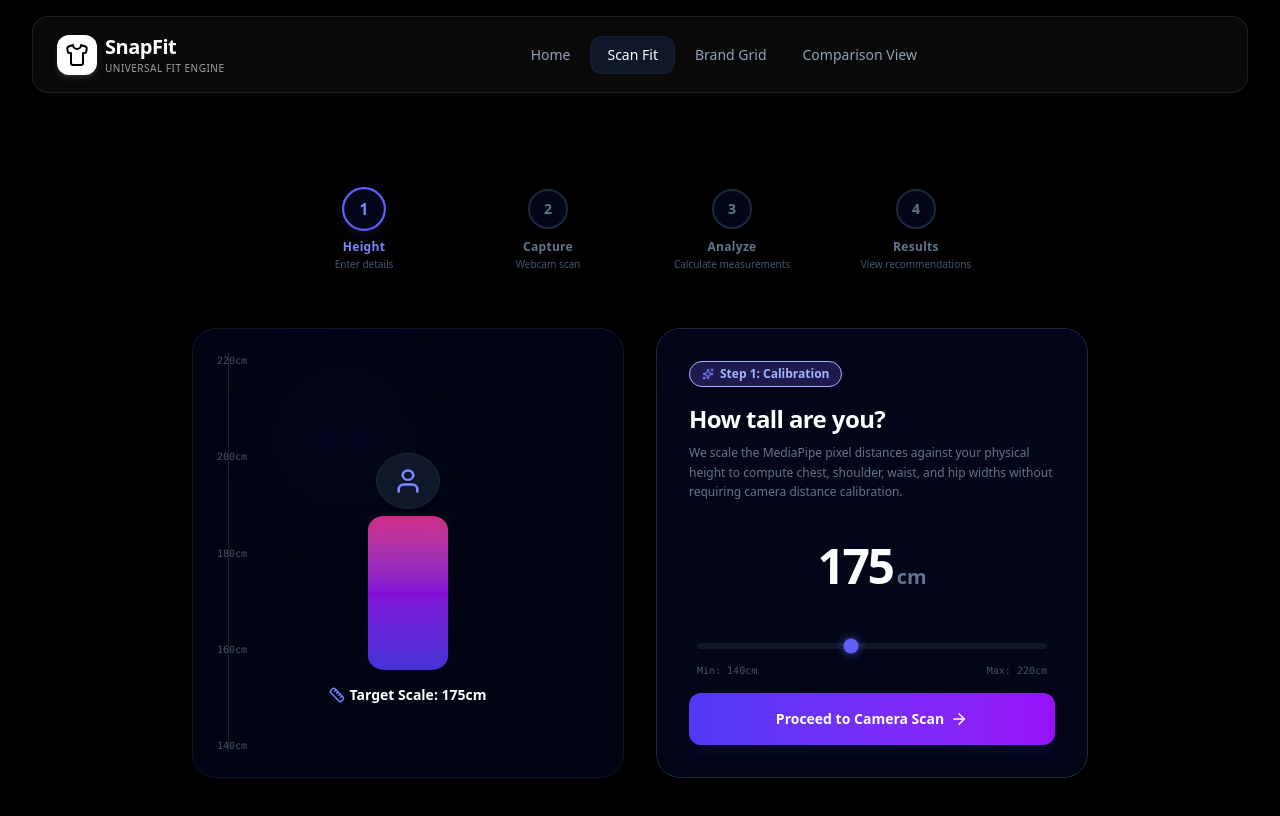
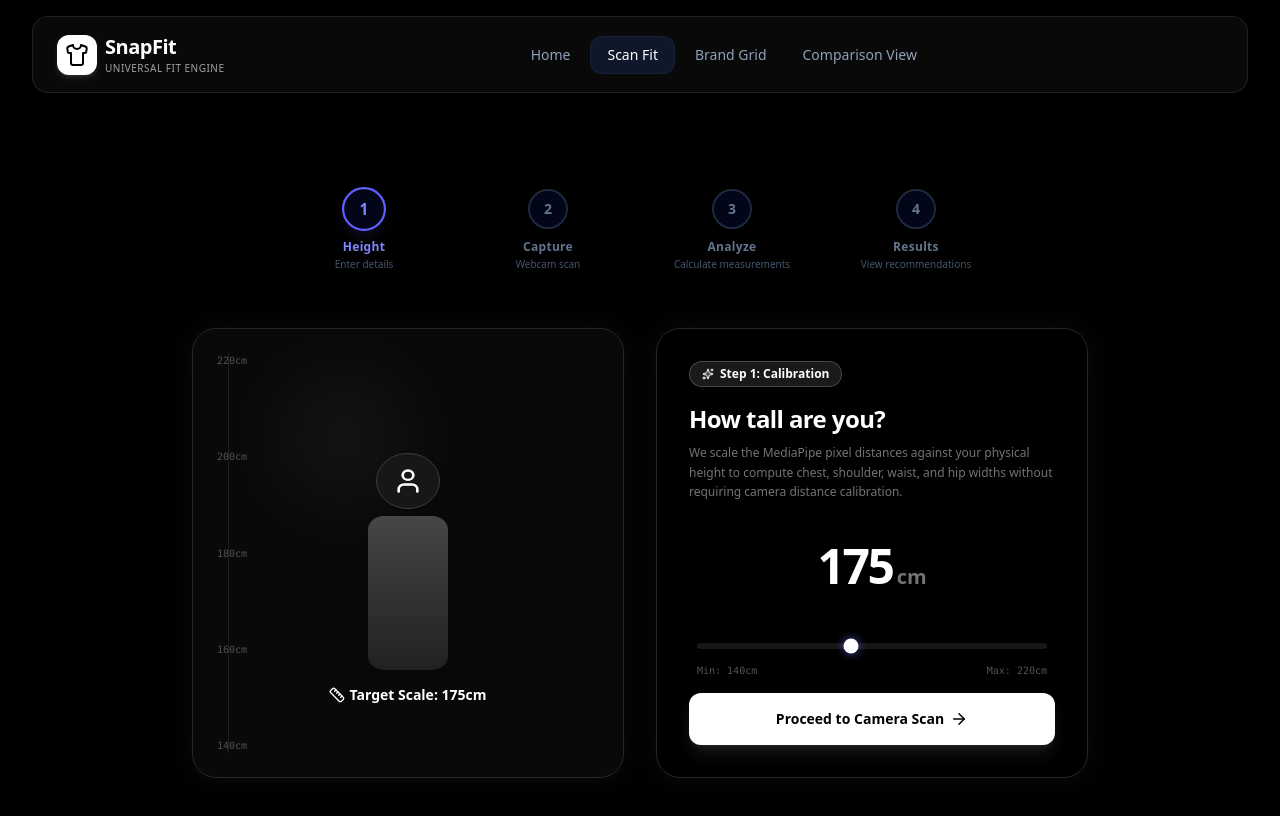
Before and after one commit to Samyuktha-21/SnapFit, a React (Vite) app in the folder Snapfit-UI/: page /height-input in a window 1280 px wide. Shown: the top 816 px of the page. Built offline with nearby package versions, Linux system fonts and the light colour scheme; a web font is replaced by a local one.

Commit message:
style: Refactor onboarding flow for monochrome theme

```diff
--- a/Snapfit-UI/src/pages/Auth.tsx
+++ b/Snapfit-UI/src/pages/Auth.tsx
@@ -42,7 +42,7 @@ export default function Auth() {
   return (
     <div className="relative min-h-[85vh] flex items-center justify-center py-12 px-6">
       {/* Background glow circle */}
-      <div className="absolute top-[30%] left-[35%] h-[350px] w-[350px] rounded-full bg-indigo-500/10 blur-3xl pointer-events-none -z-10" />
+      <div className="absolute top-[30%] left-[35%] h-[350px] w-[350px] rounded-full bg-white/5 blur-3xl pointer-events-none -z-10" />
 
       <motion.div
         initial={{ opacity: 0, y: 20 }}
@@ -52,7 +52,7 @@ export default function Auth() {
       >
         {/* Brand Icon and Header */}
         <div className="flex flex-col items-center mb-8">
-          <div className="rounded-2xl bg-gradient-to-tr from-indigo-500 via-purple-500 to-pink-500 p-3 text-white shadow-lg shadow-indigo-500/20 mb-3">
+          <div className="rounded-2xl bg-white p-3 text-black shadow-lg shadow-white/10 mb-3">
             <Shirt className="h-6 w-6" />
           </div>
           <h2 className="text-2xl font-black text-white tracking-tight">
@@ -102,7 +102,7 @@ export default function Auth() {
                 placeholder="you@example.com"
                 value={email}
                 onChange={(e) => setEmail(e.target.value)}
-                className="w-full rounded-xl border border-slate-800 bg-slate-950 pl-11 pr-4 py-3 text-sm text-white placeholder-slate-650 focus:border-indigo-500/80 focus:ring-1 focus:ring-indigo-500/30 focus:outline-none"
+                className="w-full rounded-xl border border-slate-800 bg-slate-950 pl-11 pr-4 py-3 text-sm text-white placeholder-slate-650 focus:border-white focus:ring-1 focus:ring-white/30 focus:outline-none"
               />
             </div>
           </div>
@@ -118,7 +118,7 @@ export default function Auth() {
                 placeholder="••••••••"
                 value={password}
                 onChange={(e) => setPassword(e.target.value)}
-                className="w-full rounded-xl border border-slate-800 bg-slate-950 pl-11 pr-4 py-3 text-sm text-white placeholder-slate-650 focus:border-indigo-500/80 focus:ring-1 focus:ring-indigo-500/30 focus:outline-none"
+                className="w-full rounded-xl border border-slate-800 bg-slate-950 pl-11 pr-4 py-3 text-sm text-white placeholder-slate-650 focus:border-white focus:ring-1 focus:ring-white/30 focus:outline-none"
               />
             </div>
           </div>
@@ -137,7 +137,7 @@ export default function Auth() {
                   onClick={() => setGender('Men')}
                   className={`py-3 rounded-xl border text-sm font-semibold transition-all duration-200 cursor-pointer ${
                     gender === 'Men'
-                      ? 'border-indigo-500 bg-indigo-950/20 text-indigo-300'
+                      ? 'border-white bg-white/10 text-white'
                       : 'border-slate-800 bg-slate-950 text-slate-450 hover:border-slate-700'
                   }`}
                 >
@@ -148,7 +148,7 @@ export default function Auth() {
                   onClick={() => setGender('Women')}
                   className={`py-3 rounded-xl border text-sm font-semibold transition-all duration-200 cursor-pointer ${
                     gender === 'Women'
-                      ? 'border-indigo-500 bg-indigo-950/20 text-indigo-300'
+                      ? 'border-white bg-white/10 text-white'
                       : 'border-slate-800 bg-slate-950 text-slate-450 hover:border-slate-700'
                   }`}
                 >
@@ -162,7 +162,7 @@ export default function Auth() {
           <button
             type="submit"
             disabled={loading}
-            className="w-full mt-4 flex items-center justify-center gap-1.5 rounded-xl bg-gradient-to-r from-indigo-600 to-purple-600 hover:from-indigo-500 hover:to-purple-500 text-white font-bold text-sm py-3.5 shadow-lg shadow-indigo-600/10 transition-all cursor-pointer disabled:opacity-40"
+            className="w-full mt-4 flex items-center justify-center gap-1.5 rounded-xl bg-white hover:bg-neutral-200 text-black font-bold text-sm py-3.5 shadow-lg shadow-white/10 transition-all cursor-pointer disabled:opacity-40"
           >
             {loading ? 'Authenticating...' : isSignUp ? 'Create Fit Profile' : 'Access Dashboard'}
           </button>
--- a/Snapfit-UI/src/pages/HeightInput.tsx
+++ b/Snapfit-UI/src/pages/HeightInput.tsx
@@ -6,7 +6,7 @@ import { ArrowRight, Ruler, Sparkles, User } from 'lucide-react';
 import ProgressIndicator from '../components/ProgressIndicator';
 
 export default function HeightInput() {
-  const { height, setHeight, gender } = useMeasurementStore();
+  const { height, setHeight } = useMeasurementStore();
   const [localHeight, setLocalHeight] = useState(height || 175);
   const navigate = useNavigate();
 
@@ -29,11 +29,11 @@ export default function HeightInput() {
       <div className="w-full max-w-4xl grid grid-cols-1 md:grid-cols-2 gap-8 items-center mt-8">
 
         {/* 1. VISUAL CORRELATION PREVIEW */}
-        <div className="flex flex-col items-center justify-center rounded-3xl border border-slate-900 bg-slate-950/80 p-8 h-[360px] md:h-[450px] relative overflow-hidden shadow-2xl">
-          <div className="absolute top-[10%] left-[20%] h-32 w-32 rounded-full bg-indigo-500/5 blur-2xl pointer-events-none" />
+        <div className="flex flex-col items-center justify-center rounded-3xl border border-neutral-800 bg-neutral-900/40 p-8 h-[360px] md:h-[450px] relative overflow-hidden shadow-[0_0_30px_rgba(255,255,255,0.05)]">
+          <div className="absolute top-[10%] left-[20%] h-32 w-32 rounded-full bg-white/5 blur-2xl pointer-events-none" />
 
           {/* Vertical Ruler Lines */}
-          <div className="absolute left-6 top-6 bottom-6 w-3 border-r border-slate-800/80 flex flex-col justify-between text-[10px] text-slate-600 font-mono">
+          <div className="absolute left-6 top-6 bottom-6 w-3 border-r border-neutral-800/80 flex flex-col justify-between text-[10px] text-neutral-600 font-mono">
             <span>220cm</span>
             <span>200cm</span>
             <span>180cm</span>
@@ -47,30 +47,30 @@ export default function HeightInput() {
             transition={{ type: 'spring', stiffness: 200, damping: 25 }}
             className="flex flex-col items-center justify-end h-[70%] mb-4 w-full"
           >
-            <div className="h-16 w-16 rounded-full bg-slate-900 border border-slate-800 flex items-center justify-center text-indigo-400 mb-2 shadow">
+            <div className="h-16 w-16 rounded-full bg-neutral-900 border border-neutral-700 flex items-center justify-center text-white mb-2 shadow">
               <User className="h-8 w-8" />
             </div>
 
             {/* Standing rectangular vector block */}
-            <div className="w-20 h-44 rounded-2xl bg-gradient-to-t from-indigo-600 via-purple-600 to-pink-500 shadow-lg opacity-85" />
+            <div className="w-20 h-44 rounded-2xl bg-gradient-to-t from-neutral-800 to-neutral-600 shadow-lg opacity-85" />
           </motion.div>
 
           <span className="text-sm font-bold text-white z-10 flex items-center gap-1">
-            <Ruler className="h-4 w-4 text-indigo-400" />
+            <Ruler className="h-4 w-4 text-white" />
             <span>Target Scale: {localHeight}cm</span>
           </span>
         </div>
 
         {/* 2. SLIDER CONTROL INTERFACE */}
-        <div className="rounded-3xl border border-slate-800 bg-slate-950 p-6 md:p-8 shadow-xl flex flex-col justify-between h-[360px] md:h-[450px]">
+        <div className="rounded-3xl border border-neutral-800 bg-black p-6 md:p-8 shadow-[0_0_30px_rgba(255,255,255,0.05)] flex flex-col justify-between h-[360px] md:h-[450px]">
           <div>
-            <div className="inline-flex items-center gap-1.5 rounded-full bg-indigo-950 border border-indigo-850 px-3 py-1 text-xs font-semibold text-indigo-300 mb-4">
-              <Sparkles className="h-3 w-3 text-indigo-400 fill-indigo-400/20" />
+            <div className="inline-flex items-center gap-1.5 rounded-full bg-white/10 border border-white/20 px-3 py-1 text-xs font-semibold text-white mb-4">
+              <Sparkles className="h-3 w-3 text-white fill-white/20" />
               <span>Step 1: Calibration</span>
             </div>
 
             <h2 className="text-2xl font-black text-white tracking-tight">How tall are you?</h2>
-            <p className="text-xs text-slate-500 mt-2 leading-relaxed">
+            <p className="text-xs text-neutral-500 mt-2 leading-relaxed">
               We scale the MediaPipe pixel distances against your physical height to compute chest, shoulder, waist, and hip widths without requiring camera distance calibration.
             </p>
 
@@ -79,7 +79,7 @@ export default function HeightInput() {
               <span className="text-5xl font-black text-white tracking-tighter font-sans">
                 {localHeight}
               </span>
-              <span className="text-xl font-bold text-slate-500">cm</span>
+              <span className="text-xl font-bold text-neutral-500">cm</span>
             </div>
 
             {/* Slider */}
@@ -90,9 +90,9 @@ export default function HeightInput() {
                 max="220"
                 value={localHeight}
                 onChange={(e) => setLocalHeight(Number(e.target.value))}
-                className="w-full h-1.5 bg-slate-900 rounded-lg appearance-none cursor-pointer accent-indigo-500 focus:outline-none"
+                className="w-full h-1.5 bg-neutral-900 rounded-lg appearance-none cursor-pointer accent-white focus:outline-none"
               />
-              <div className="flex justify-between text-[10px] text-slate-600 mt-2 font-mono">
+              <div className="flex justify-between text-[10px] text-neutral-600 mt-2 font-mono">
                 <span>Min: 140cm</span>
                 <span>Max: 220cm</span>
               </div>
@@ -101,7 +101,7 @@ export default function HeightInput() {
 
           <button
             onClick={handleContinue}
-            className="w-full flex items-center justify-center gap-1.5 rounded-xl bg-gradient-to-r from-indigo-600 to-purple-600 hover:from-indigo-500 hover:to-purple-500 text-white font-bold text-sm py-4 shadow-lg shadow-indigo-600/10 hover:shadow-indigo-600/20 hover:-translate-y-0.5 active:translate-y-0 transition-all duration-200 cursor-pointer"
+            className="w-full flex items-center justify-center gap-1.5 rounded-xl bg-white hover:bg-neutral-200 text-black font-bold text-sm py-4 shadow-lg shadow-white/10 hover:shadow-white/20 hover:-translate-y-0.5 active:translate-y-0 transition-all duration-200 cursor-pointer"
           >
             <span>Proceed to Camera Scan</span>
             <ArrowRight className="h-4.5 w-4.5" />
```
